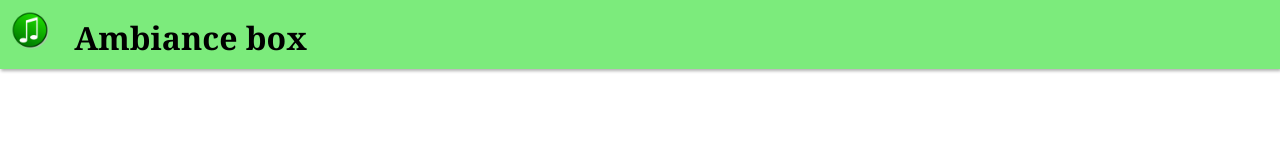
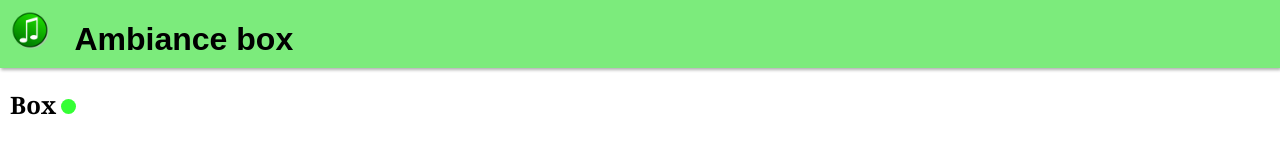
Before and after one commit to Calvinaud/SmartMulti, a website: page remote-server/public/home.html in a window 1280 px wide. Drawn offline with Linux system fonts and the light colour scheme.

Commit message:
remote-server: add status in home page

```diff
--- a/remote-server/public/home.html
+++ b/remote-server/public/home.html
@@ -16,10 +16,11 @@
 
 
     <div>
+        <h2 id=status-title>Box</h2>
+        <div id=status-light class=on></div>
+        <div id=actions>
 
-
-
-
+        </div>
     </div>
 
 </body>
--- a/remote-server/public/style.css
+++ b/remote-server/public/style.css
@@ -9,6 +9,7 @@ body > div {
 }
 
 body > header {
+    font-family: Arial, Helvetica, sans-serif;
     background-color: rgb(124, 235, 124);
     padding: 10px;
     box-shadow: 1px 2px 3px rgb(177, 177, 177);
@@ -65,3 +66,23 @@ header > img {
     background-color: rgb(255, 210, 189);
     cursor: pointer;
 }
+
+#status-title {
+    display: inline-block;
+}
+
+#status-light {
+    height: 15px;
+    width: 15px;
+    border-radius: 50%;
+    display: inline-block;
+}
+
+#status-light.on {
+    background-color: rgb(52, 255, 52);
+}
+
+#status-light.off {
+    width: 3px;
+    background-color: rgb(109, 109, 109);
+}
```
